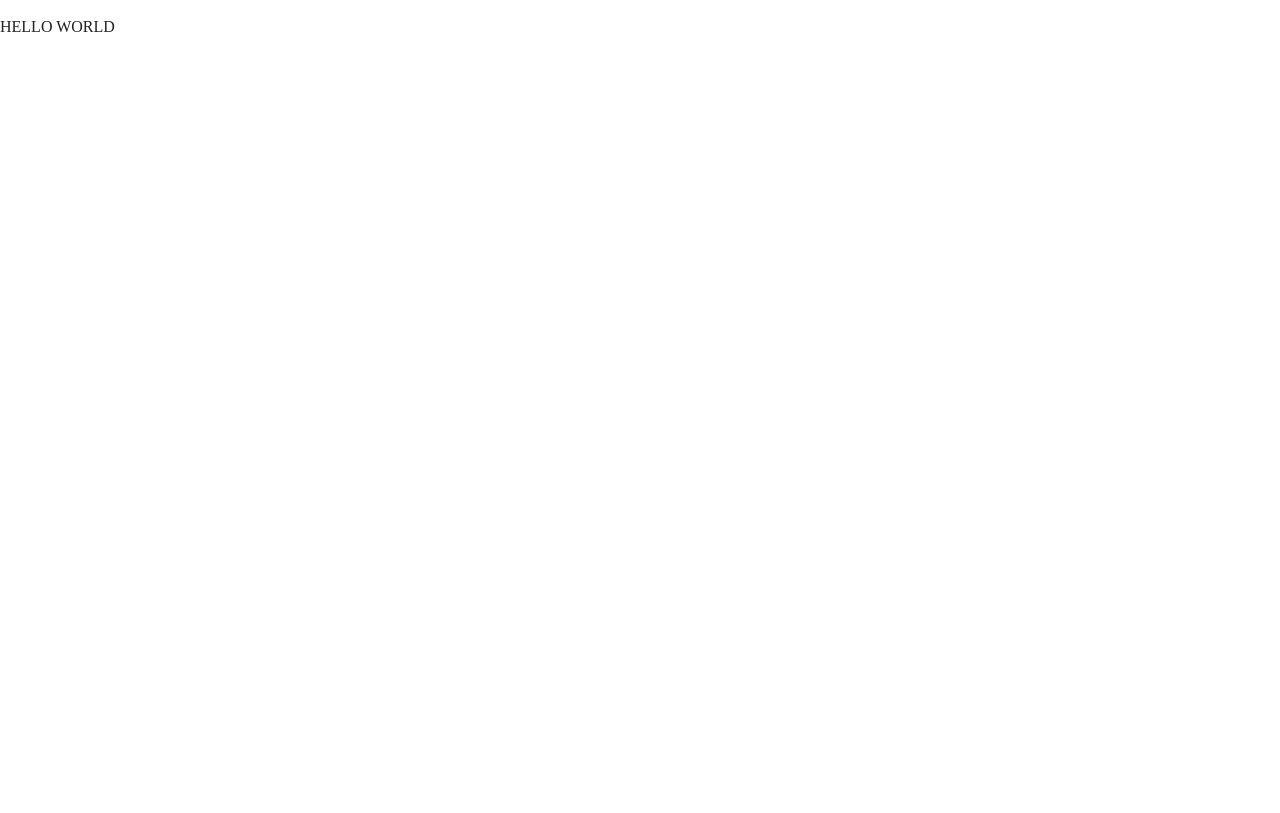
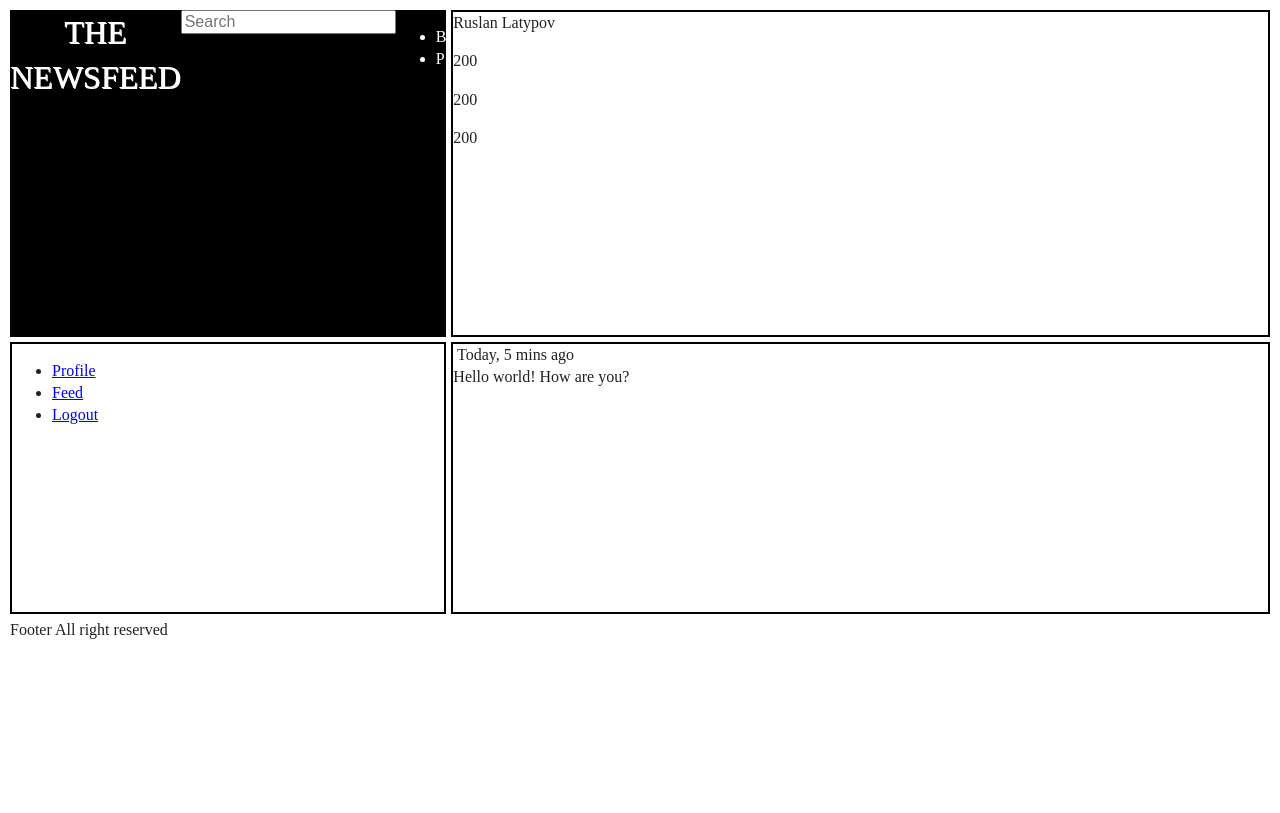
Before and after one commit to RuslanLa/newsfeed, a plain HTML site: page feed.html in a window 1280 px wide. Drawn offline with Linux system fonts and the light colour scheme.

Commit message:
initial markup for the feed page

```diff
--- a/css/main.css
+++ b/css/main.css
@@ -289,3 +289,46 @@ textarea {
         page-break-after: avoid;
     }
 }
+
+body {
+    font-family: "Times New Roman", Times, serif;
+}
+header {
+    background-color:  #000000;
+    color: #ffffff;
+    grid-column: 1-3;
+    display: grid;
+    grid-template-columns: 5fr 3fr 1fr;
+}
+header .title {
+    text-align: center;
+    font-size: 2em;
+    text-transform: uppercase;
+    text-shadow: 1px 1px 0 #ffffff;
+}
+
+header a:hover{
+    text-shadow: 0px 0px 6px rgba(255,255,255,0.7);
+}
+header a {
+    text-decoration: none;
+    color: inherit;
+}
+#content {
+    margin: 10px 10px;
+    display: grid;
+    /* grid-template-columns: 30% 70%; */
+    grid-template-columns: 2fr 5fr;
+    height: 100vh;
+    grid-gap: 5px;
+}
+
+#content aside {
+    border: 2px solid black;
+}
+#content nav {
+    border: 2px solid black;
+}
+#content section {
+    border: 2px solid black;
+}
--- a/feed.html
+++ b/feed.html
@@ -18,8 +18,47 @@
     <!--[if lte IE 9]>
             <p class="browserupgrade">You are using an <strong>outdated</strong> browser. Please <a href="https://browsehappy.com/">upgrade your browser</a> to improve your experience and security.</p>
         <![endif]-->
-
-    <p>HELLO WORLD</p>
+    <div id="content">
+        <header>
+            <div class="title"><a href="#">The Newsfeed</a></div>
+            <div><input type="text" placeholder="Search"/></div>
+            <div class="icons">
+                <ul>
+                    <li><a href="#">B</a></li>
+                    <li><a href="#">P</a></li>
+                </ul>
+            </div>
+        </header>
+        <aside>
+            Ruslan Latypov
+            <p class="messages-count">200</p>
+            <p class="followers">200</p>
+            <p class="follows">200</p>
+        </aside>
+        <nav>
+            <ul>
+                <li>
+                    <a href="#">Profile</a>
+                </li>
+                <li>
+                    <a href="#">Feed</a>
+                </li>
+                <li>
+                    <a href="#">Logout</a>
+                </li>
+            </ul>
+        </nav>
+        <section>
+            <div class="message">
+                <img class="avatar" src="" />
+                <time>Today, 5 mins ago</time>
+                <div class="content">Hello world! How are you?</div>
+            </div>
+        </section>
+        <footer>
+            Footer All right reserved
+        </footer>
+    </div>
     <script src="js/vendor/modernizr-3.5.0.min.js"></script>
     <script src="js/plugins.js"></script>
     <script src="js/main.js"></script>
```
